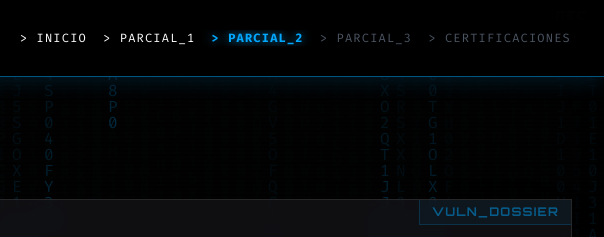
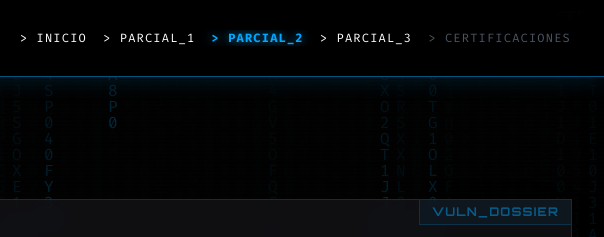
Before and after one commit to SamyL10/PortafolioCiberseguridad, a plain HTML site: page Actividad12.html in a window 1280 px wide. Shown: the top 237 px of the page, 676-1280 px from the left. Drawn offline with nearby package versions, Linux system fonts and the light colour scheme.

Commit message:
P3 Update

```diff
--- a/Actividad12.html
+++ b/Actividad12.html
@@ -103,7 +103,7 @@
                 <a href="index.html" class="text-white hover:text-ctosBlue transition-colors flex-shrink-0">> INICIO</a>
                 <a href="Parcial1.html" class="text-white hover:text-ctosBlue transition-colors flex-shrink-0">> PARCIAL_1</a>
                 <a href="Parcial2.html" class="text-ctosBlue font-bold drop-shadow-[0_0_5px_rgba(0,168,255,0.8)] flex-shrink-0">> PARCIAL_2</a>
-                <a href="javascript:void(0);" class="text-gray-600 hover:text-red-500 transition-colors cursor-not-allowed flex-shrink-0" title="Acceso Denegado">> PARCIAL_3</a>
+                <a href="Parcial3.html" class="text-white hover:text-ctosBlue transition-colors flex-shrink-0">> PARCIAL_3</a>
                 <a href="javascript:void(0);" class="text-gray-600 hover:text-red-500 transition-colors cursor-not-allowed flex-shrink-0" title="Pendiente de Carga">> CERTIFICACIONES</a>
                 <a href="Roadtohof.html" class="text-gray-400 hover:text-ctosBlue transition-colors flex-shrink-0">> ROAD_TO_HOF</a>
                 <a href="index.html#contacto" class="text-gray-400 hover:text-ctosBlue transition-colors flex-shrink-0 pr-4 md:pr-6">> CONTACTO</a>
```
